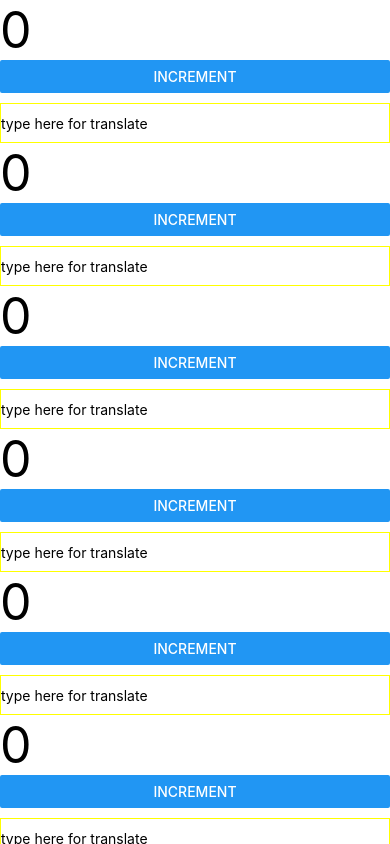
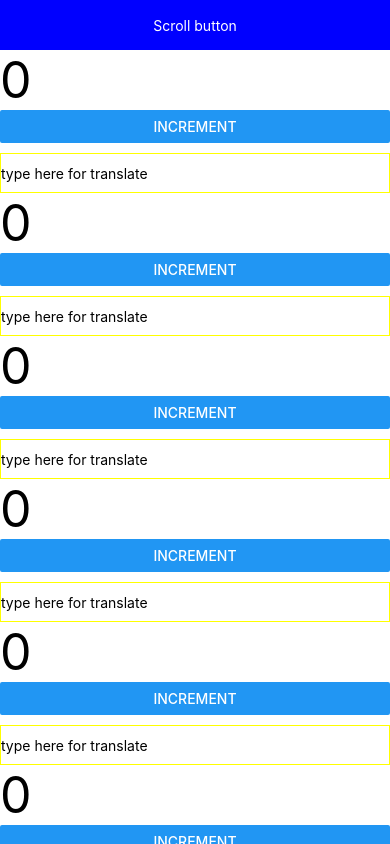
Before and after one commit to sabaPhruidze/react-native, a React Native app: screen / in a window 390 px wide. Built offline with nearby package versions, Linux system fonts and the light colour scheme.

Commit message:
I used the method called scrollToEnd which is very good thing to learnd

```diff
--- a/App.js
+++ b/App.js
@@ -8,15 +8,30 @@ import {
   Button,
   SafeAreaView,
   ScrollView,
+  Pressable,
 } from "react-native";
 import { useState, useRef } from "react";
 
 export default function App() {
   const [count, setCount] = useState(0);
   const inputRef = useRef();
-
+  const ScrollViewRef = useRef();
   return (
-    <ScrollView>
+    <ScrollView ref={ScrollViewRef}>
+      <Pressable
+        onPress={() => {
+          ScrollViewRef.current?.scrollToEnd?.();
+        }}
+        style={{
+          backgroundColor: "blue",
+          height: 50,
+          display: "flex",
+          justifyContent: "center",
+          alignItems: "center",
+        }}
+      >
+        <Text style={{ color: "white" }}>Scroll button</Text>
+      </Pressable>
       {/* <SafeAreaView style={styles.container}> */}
       {/* <View
         style={{
```
